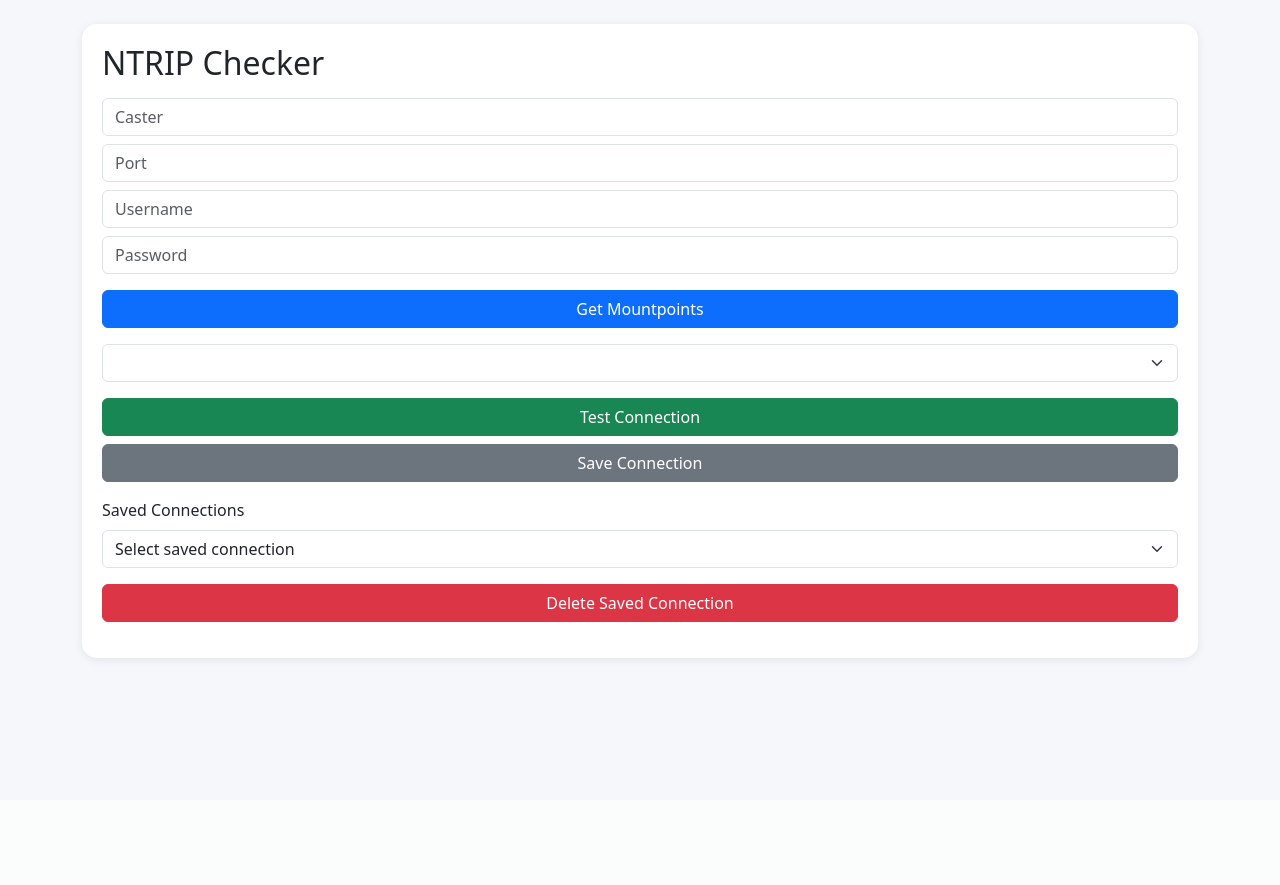
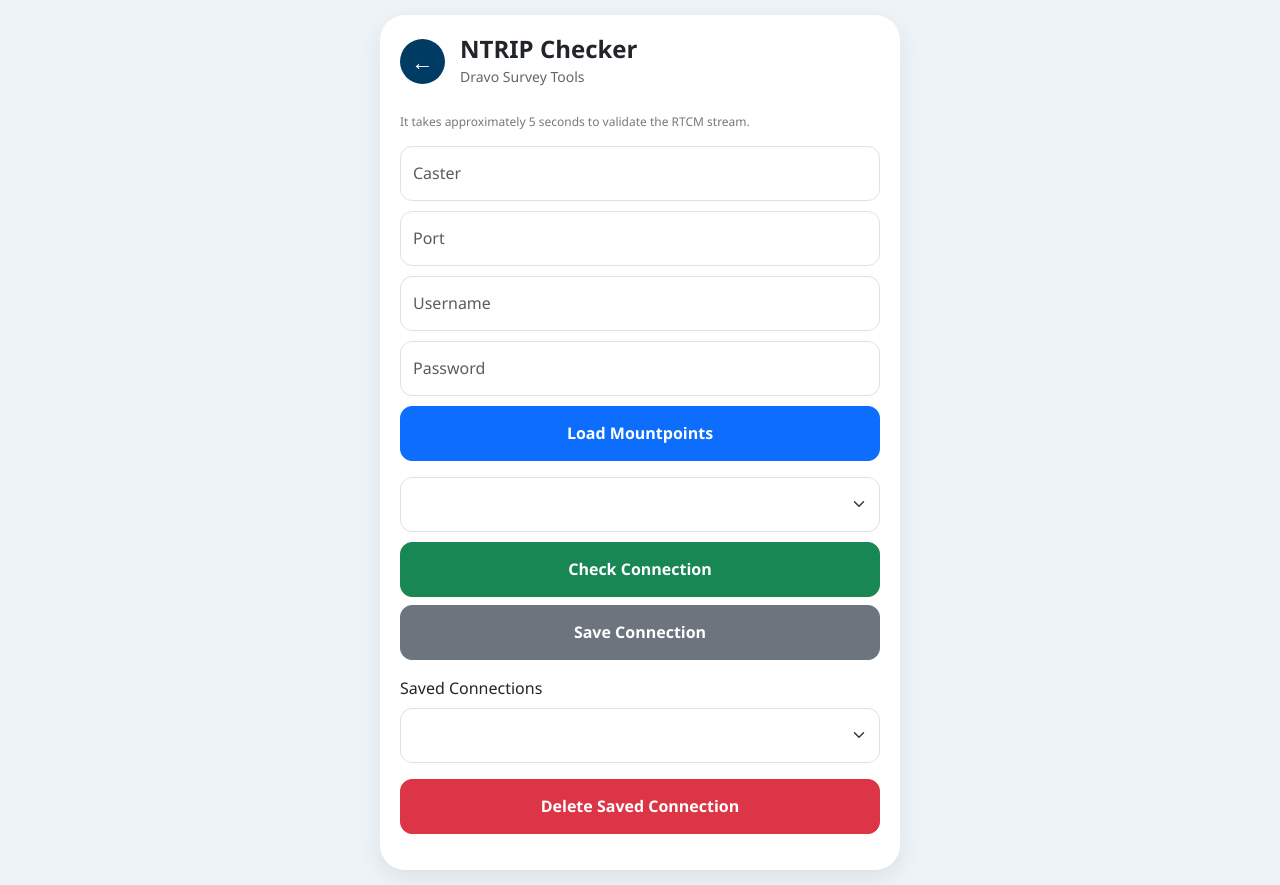
Before and after one commit to DavSem39/ntrip-checker, a Flask app: page / in a window 1280 px wide. Before the commit the page ends 662 px from the top, so only its background shows below. Run offline with Flask 3, Linux system fonts and the light colour scheme; lists and menus that the app fills with data are empty.

Commit message:
Update index.html

```diff
--- a/templates/index.html
+++ b/templates/index.html
@@ -4,9 +4,9 @@
 <head>
 
 <meta charset="utf-8">
-<meta name="viewport" content="width=device-width, initial-scale=1">
+<meta name="viewport" content="width=device-width, initial-scale=1, viewport-fit=cover">
 
-<title>NTRIP Checker(It takes about 5s to test the connection BE PATIENT)</title>
+<title>NTRIP Checker</title>
 
 <link rel="stylesheet"
 href="https://cdn.jsdelivr.net/npm/bootstrap@5.3.3/dist/css/bootstrap.min.css">
@@ -14,14 +14,71 @@ href="https://cdn.jsdelivr.net/npm/bootstrap@5.3.3/dist/css/bootstrap.min.css">
 <style>
 
 body{
-    background:#f5f7fa;
+    background:#eef3f8;
+    margin:0;
+    min-height:100vh;
+    font-family:Segoe UI, Arial, sans-serif;
+}
+
+.container-main{
+    max-width:550px;
+    margin:auto;
+    padding:15px;
 }
 
 .card-box{
     background:white;
     padding:20px;
-    border-radius:15px;
-    box-shadow:0 2px 10px rgba(0,0,0,.08);
+    border-radius:25px;
+    box-shadow:0 8px 25px rgba(0,0,0,.08);
+}
+
+.app-header{
+    display:flex;
+    align-items:center;
+    gap:15px;
+    margin-bottom:25px;
+}
+
+.back-btn{
+    width:45px;
+    height:45px;
+    border:none;
+    border-radius:50%;
+    background:#003b64;
+    color:white;
+    font-size:22px;
+    display:flex;
+    justify-content:center;
+    align-items:center;
+    cursor:pointer;
+}
+
+.back-btn:hover{
+    background:#00538c;
+}
+
+.app-title h2{
+    margin:0;
+    font-size:24px;
+    font-weight:700;
+}
+
+.app-title small{
+    color:#666;
+}
+
+.form-control,
+.form-select{
+    min-height:55px;
+    border-radius:12px;
+    margin-bottom:10px;
+}
+
+.btn{
+    min-height:55px;
+    border-radius:12px;
+    font-weight:600;
 }
 
 .status-online{
@@ -44,7 +101,7 @@ body{
 
 .status-box{
     padding:15px;
-    border-radius:10px;
+    border-radius:12px;
     margin-top:15px;
 }
 
@@ -54,53 +111,93 @@ body{
     margin-bottom:10px;
 }
 
+.info-text{
+    font-size:12px;
+    color:#777;
+    margin-bottom:15px;
+}
+
+@media(max-width:768px){
+
+    .card-box{
+        padding:16px;
+    }
+
+    .app-title h2{
+        font-size:22px;
+    }
+
+}
+
 </style>
 
 </head>
 
 <body>
 
-<div class="container py-4">
+<div class="container-main">
 
 <div class="card-box">
 
-        <h2 class="mb-3">
-            NTRIP Checker
-        </h2>
+<div class="app-header">
+
+    <button
+        class="back-btn"
+        onclick="history.back()">
+
+        ←
+
+    </button>
+
+    <div class="app-title">
+
+        <h2>NTRIP Checker</h2>
+
+        <small>
+            Dravo Survey Tools
+        </small>
+
+    </div>
+
+</div>
+
+<div class="info-text">
+It takes approximately 5 seconds to validate the RTCM stream.
+</div>
 
 <input
 id="host"
-            class="form-control mb-2"
+class="form-control"
 placeholder="Caster">
 
 <input
 id="port"
 type="number"
-            class="form-control mb-2"
+class="form-control"
 placeholder="Port">
 
 <input
 id="username"
-            class="form-control mb-2"
+class="form-control"
 placeholder="Username">
 
 <input
 id="password"
 type="password"
-            class="form-control mb-3"
+class="form-control"
 placeholder="Password">
 
 <button
 class="btn btn-primary w-100 mb-3"
 onclick="getm()">
 
-            Get Mountpoints
+Load Mountpoints
 
 </button>
 
 <select
 id="mp"
-            class="form-select mb-3">
+class="form-select">
 
 </select>
 
@@ -108,7 +205,7 @@ body{
 class="btn btn-success w-100 mb-2"
 onclick="testc()">
 
-            Test Connection
+Check Connection
 
 </button>
 
@@ -341,11 +438,8 @@ function saveConnection(){
     });
 
     localStorage.setItem(
-
         "ntripProfiles",
-
         JSON.stringify(profiles)
-
     );
 
     populateProfiles();
@@ -442,11 +536,8 @@ function deleteConnection(){
     profiles.splice(index,1);
 
     localStorage.setItem(
-
         "ntripProfiles",
-
         JSON.stringify(profiles)
-
     );
 
     populateProfiles();
@@ -456,12 +547,3 @@ function deleteConnection(){
 }
 
 window.onload = function(){
-
-    populateProfiles();
-
-};
-
-</script>
-
-</body>
-</html>
```
Lines whose indentation alone changed are shown as unchanged.
